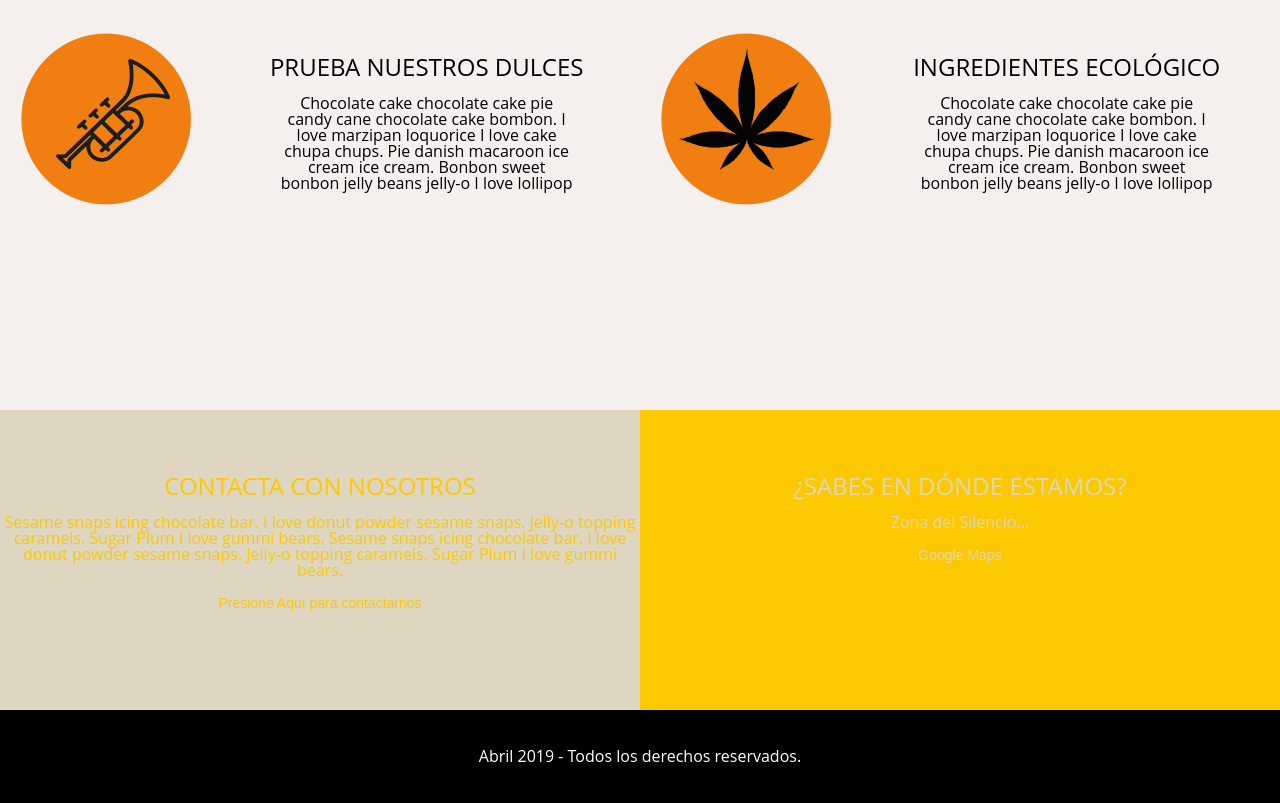
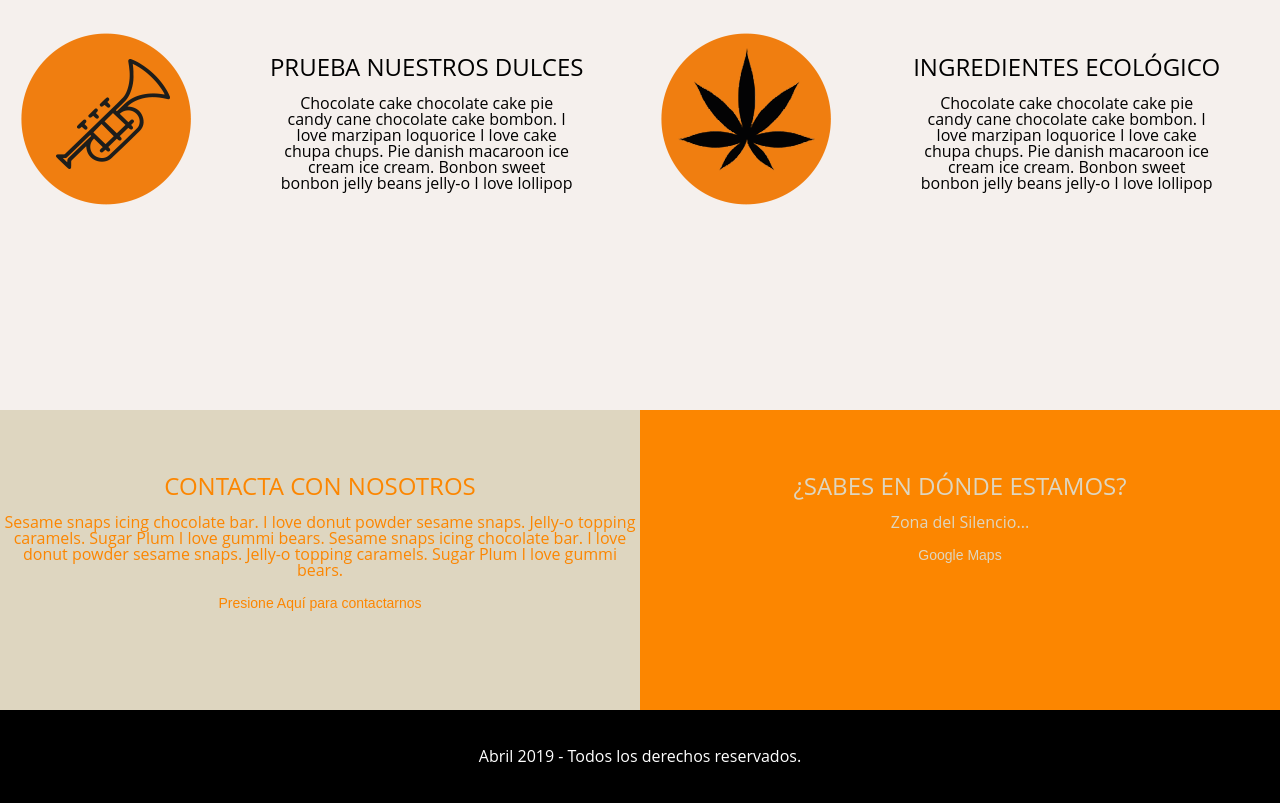
Before and after one commit to belfzurg/web, a plain HTML site: page index.html in a window 1280 px wide. Shown: the part 1688-2491 px from the top of the page. Drawn offline with Linux system fonts and the light colour scheme.

Commit message:
Update estilos.css

```diff
--- a/estilos.css
+++ b/estilos.css
@@ -149,10 +149,10 @@ button{
 	height: 300px;
 }
 .tres h2{
-	color: #fcc900;
+	color: #fc8600;
 }
 .tres p{
-	color: #fcc900;
+	color: #fc8600;
 }
 
 .cuatro{
@@ -219,10 +219,10 @@ a:hover{
 	background-color: #ded6c0;
 }
 .trece h3{
-	color: #fcc900;
+	color: #fc8600;
 }
 .trece p{
-	color: #fcc900;
+	color: #fc8600;
 }
 .trece button{
 	width: 100%;
@@ -232,14 +232,14 @@ a:hover{
 .trece a{
 	margin: 20px;
 	text-decoration: none;
-	color: #fcc900;
+	color: #fc8600;
 	padding: 5px;
 }
 a:hover{
 	border: 2px solid;
 }
 .catorce{
-	background-color: #fcc900;
+	background-color: #fc8600;
 }
 .catorce h3{
 	color: #ded6c0;
```
